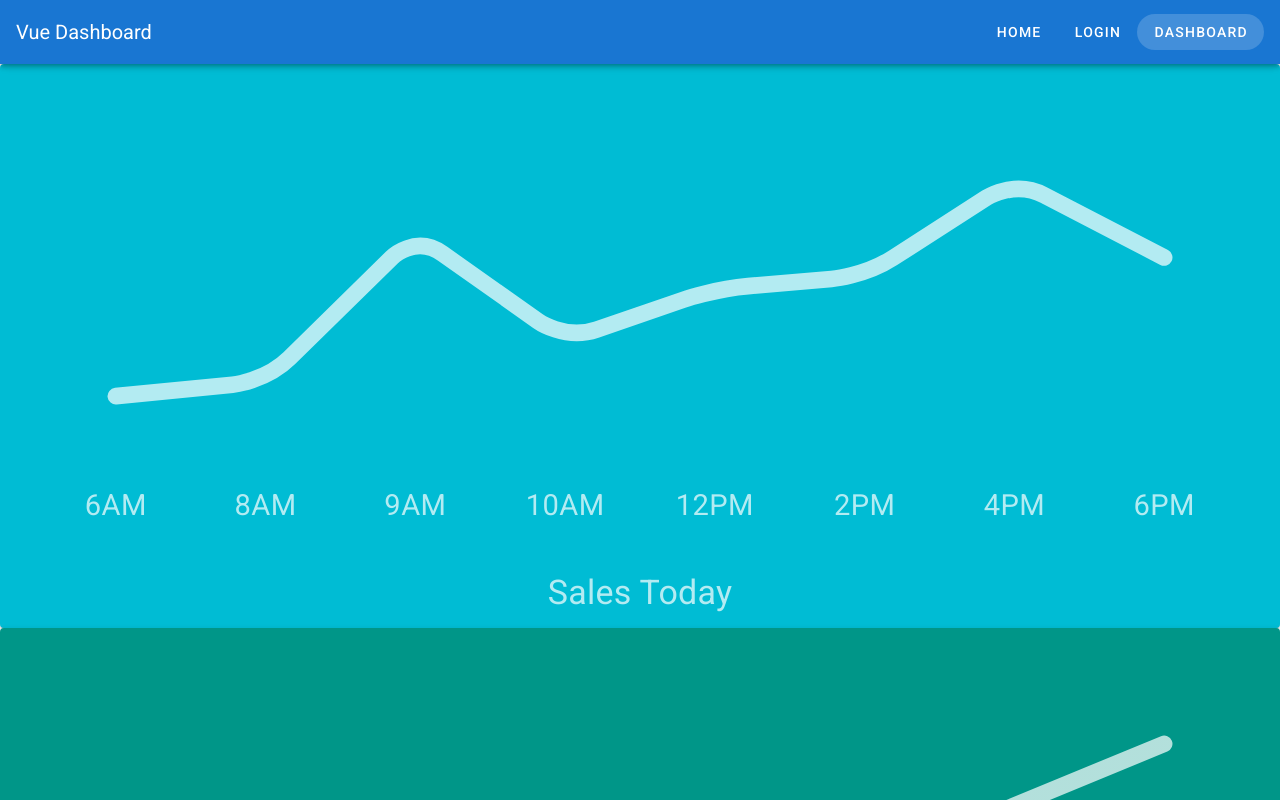
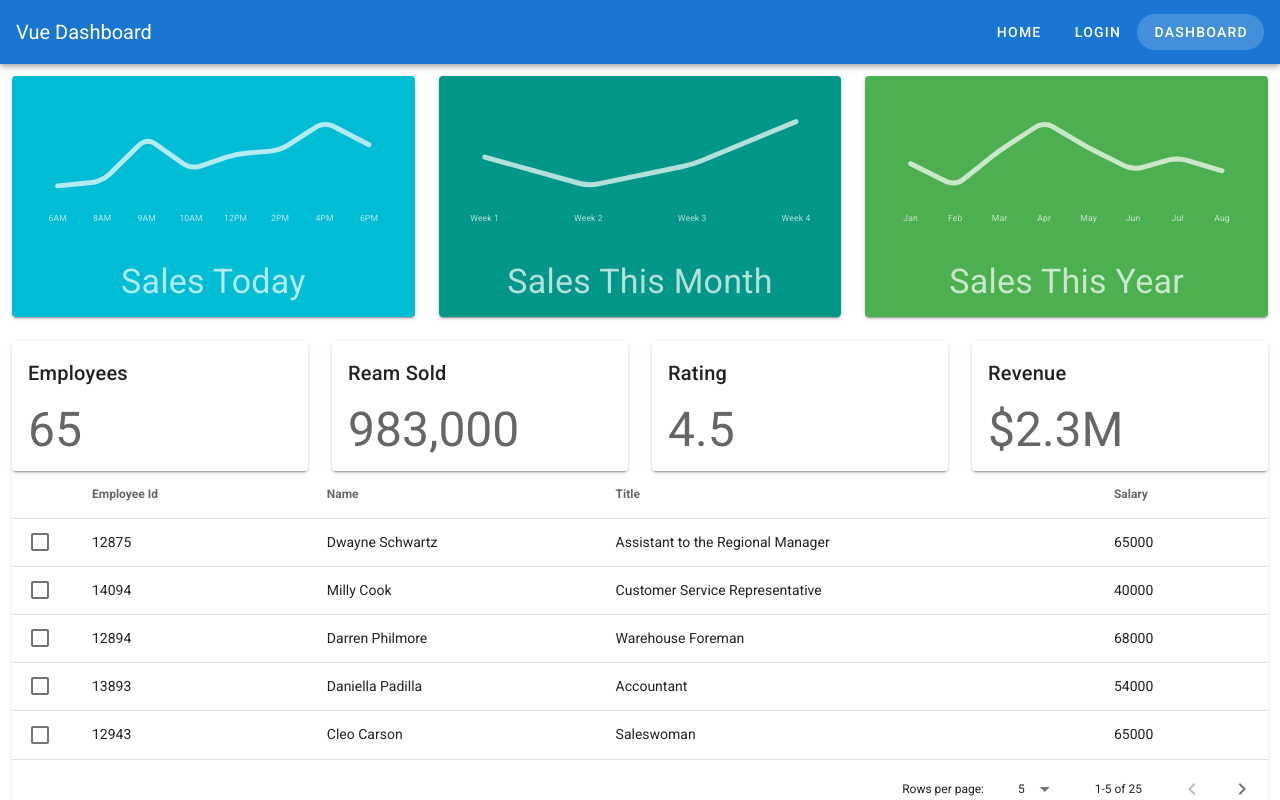
Before and after one commit to dubiBerlin/dashboard, a Vue app: page /dashboard in a window 1280 px wide. Shown: the top 800 px of the page. Built offline with nearby package versions, Linux system fonts and the light colour scheme.

Commit message:
add v-container and put components into grids row and col

```diff
--- a/src/views/Dashboard.vue
+++ b/src/views/Dashboard.vue
@@ -1,7 +1,22 @@
 <template>
-  <div>
-    <SalesGraph v-for="sale in sales" :key="`${sale.title}`" :sale="sale"></SalesGraph>
-    <StatisticCard v-for="(statistic,index) in statistics" :statistic="statistic" :key="index" ></StatisticCard>
+  <v-container :fluid="true">
+
+    <v-row >
+      <v-col v-for="sale in sales"
+            :key="`${sale.title}`"
+            no-gutters
+            cols="12"
+            sm="4"
+             >
+        <SalesGraph  :sale="sale"></SalesGraph>
+      </v-col>
+    </v-row>
+
+    <v-row >
+      <v-col v-for="(statistic,index) in statistics" :key="index">
+        <StatisticCard  :statistic="statistic" ></StatisticCard>
+      </v-col>
+    </v-row>
     <EmployeesTable :employees="employees" @select-employee="setEmployee" ></EmployeesTable>
     <EventTimeline  :timeline="timeline"  ></EventTimeline>
 
@@ -17,7 +32,7 @@
         Close
       </v-btn>
     </v-snackbar>
-  </div>
+  </v-container>
 </template>
 <script>
 
```
